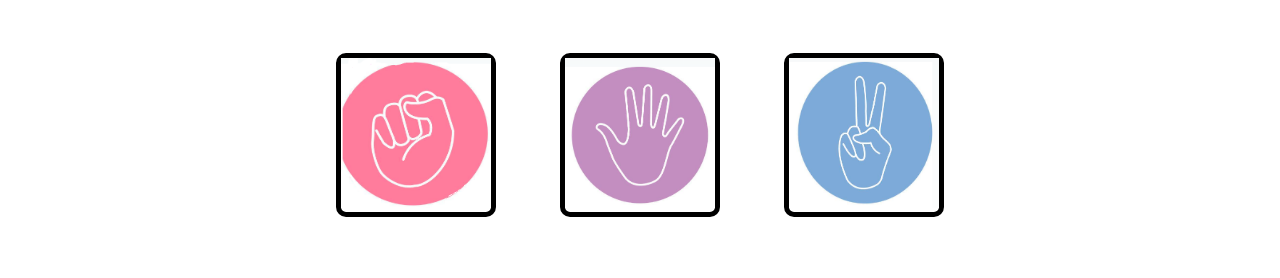
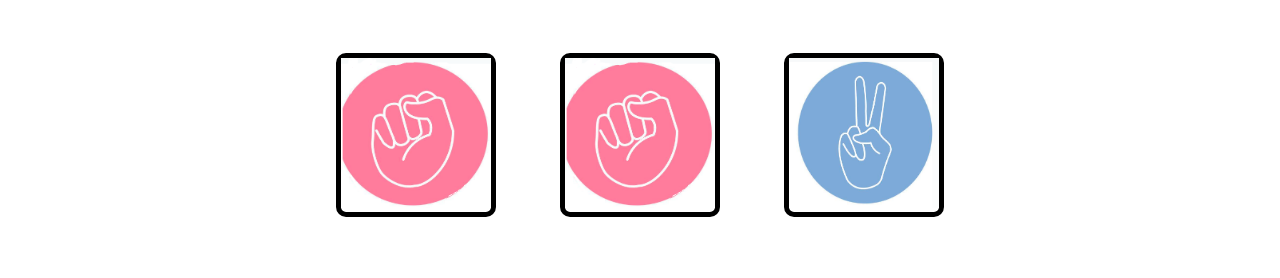
Before and after one commit to Vkkush/ROCK-PAPER-SCISSORS-GAME, a plain HTML site: page index.html in a window 1280 px wide. Shown: the part 67-345 px from the top of the page. Drawn offline with Linux system fonts and the light colour scheme.

Commit message:
Update index.html

```diff
--- a/index.html
+++ b/index.html
@@ -15,7 +15,7 @@
         <img src="image/rock.png">
     </div>
     <div class="choice" id="paper">
-        <img src="image/papaer.png">
+        <img src="image/rock.png">
     </div>
     <div class="choice" id="scissors">
         <img src="image/scissors.png">
```
